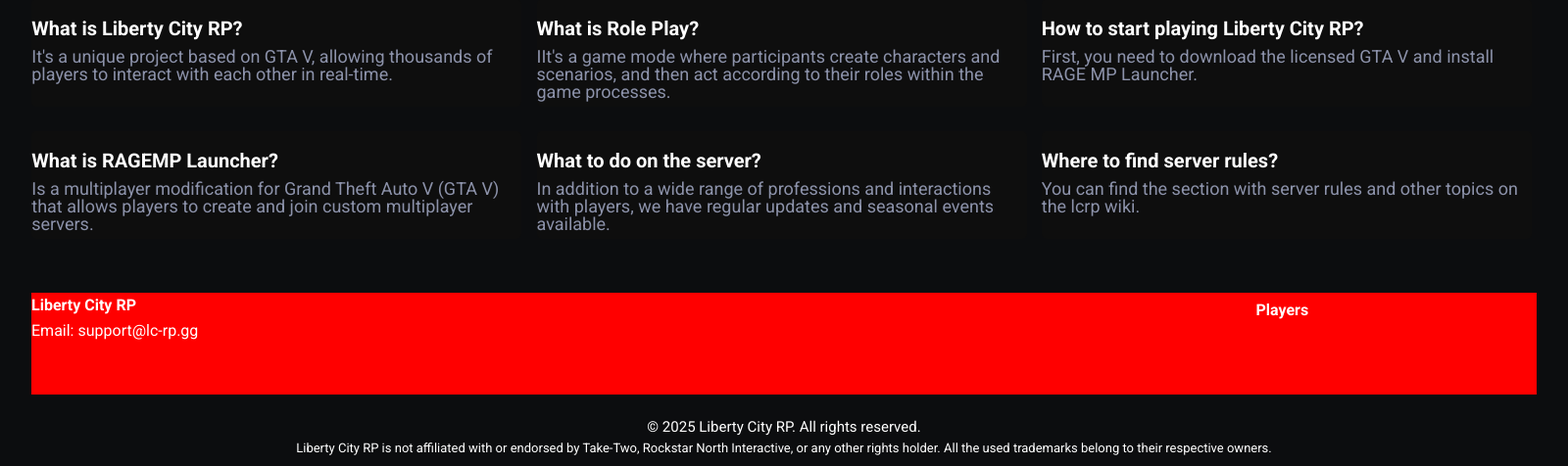
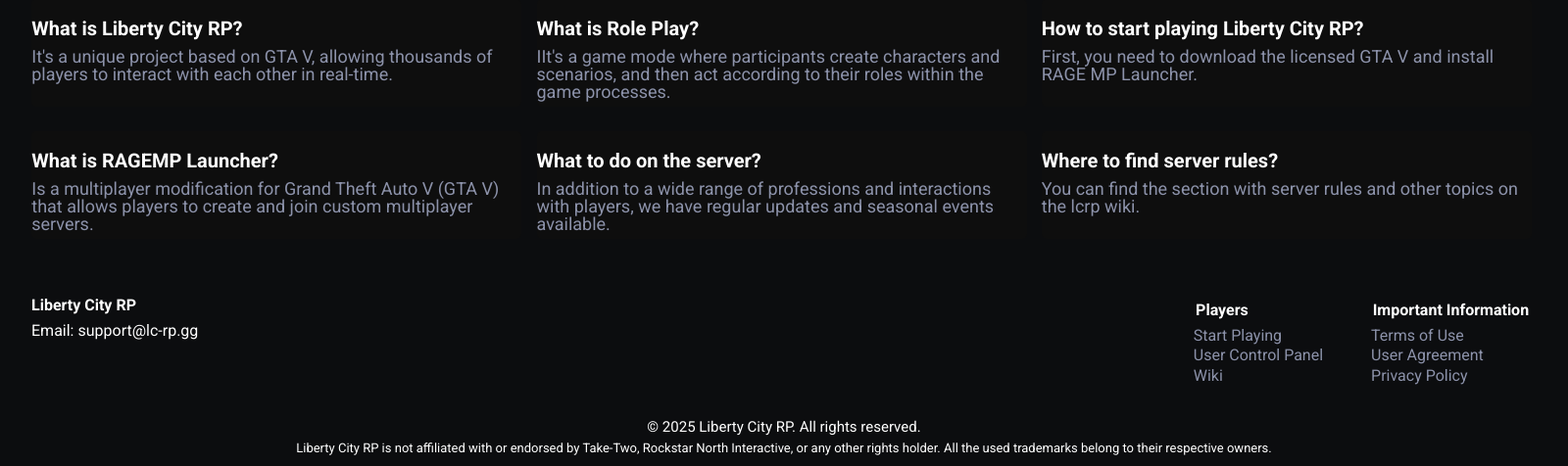
Before and after one commit to TomHuynhAU/TomHuynhAU.github.io, a PHP site: page / in a window 1600 px wide; the page is wider, and only the part inside the window is pictured. Shown: the part 1724-2200 px from the top of that part at 98% size. Run offline with PHP 8.4, Linux system fonts and the light colour scheme.

Commit message:
Add files via upload

```diff
--- a/index.html
+++ b/index.html
@@ -117,6 +117,13 @@
                     <span class="contact--title">Liberty City RP</span><br>
                     <span>Email: support@lc-rp.gg</span>
                     <span class="contact--players">Players</span>
+                    <a href="#" class="players__1">Start Playing</a>
+                    <a href="#" class="players__2">User Control Panel</a>
+                    <a href="#" class="players__3">Wiki</a>
+                    <span class="contact--players2">Important Information</span>
+                    <a href="#" class="info_1">Terms of Use</a>
+                    <a href="#" class="info_2">User Agreement</a>
+                    <a href="#" class="info_3">Privacy Policy</a>
                 </div>
                 <div class="author">
                     <span>© 2025 Liberty City RP. All rights reserved.</span><br>
--- a/style.css
+++ b/style.css
@@ -10,6 +10,7 @@
 .wallpaper {
     position: relative;
     min-height: 100vh;
+    width: 100vw;
 }
 
 .background {
@@ -531,7 +532,6 @@
     width: 100%;
     height: 104px;
     line-height: 1.6;
-    background-color: red;
 }
 
 .contact--title {
@@ -549,19 +549,20 @@
 .contact--players {
     position: relative;
     top: -20%;
-    left: 70%;
+    left: 66%;
     font-family: 'Roboto', sans-serif; /* Font chữ đẹp */
     color: white;
     font-weight: bold;
 }
 
-
-
-
-
-
-
-
+.contact--players2 {
+    position: relative;
+    top: -20%;
+    left: 74%;
+    font-family: 'Roboto', sans-serif; /* Font chữ đẹp */
+    color: white;
+    font-weight: bold;
+}
 
 .author {
     display: flex;
@@ -588,3 +589,81 @@
     font-family: 'Roboto', sans-serif;
     font-size: 13px;
 }
+
+.players__1 {
+    position: absolute;
+    top: 72%;
+    left: 77.2%;
+    text-decoration: none;
+    color: #8c92aa;
+    font-family: 'Roboto', sans-serif;
+}
+
+.players__1:hover {
+    text-decoration: underline;
+}
+
+.players__2 {
+    position: absolute;
+    top: 76%;
+    left: 77.2%;
+    text-decoration: none;
+    color: #8c92aa;
+    font-family: 'Roboto', sans-serif;
+}
+
+.players__2:hover {
+    text-decoration: underline;
+}
+
+.players__3 {
+    position: absolute;
+    top: 80%;
+    left: 77.2%;
+    text-decoration: none;
+    color: #8c92aa;
+    font-family: 'Roboto', sans-serif;
+}
+
+.players__3:hover {
+    text-decoration: underline;
+}
+
+.info_1 {
+    position: absolute;
+    top: 72%;
+    left: 89%;
+    text-decoration: none;
+    color: #8c92aa;
+    font-family: 'Roboto', sans-serif;
+}
+
+.info_1:hover {
+    text-decoration: underline;
+}
+
+.info_2 {
+    position: absolute;
+    top: 76%;
+    left: 89%;
+    text-decoration: none;
+    color: #8c92aa;
+    font-family: 'Roboto', sans-serif;
+}
+
+.info_2:hover {
+    text-decoration: underline;
+}
+
+.info_3 {
+    position: absolute;
+    top: 80%;
+    left: 89%;
+    text-decoration: none;
+    color: #8c92aa;
+    font-family: 'Roboto', sans-serif;
+}
+
+.info_3:hover {
+    text-decoration: underline;
+}
```
